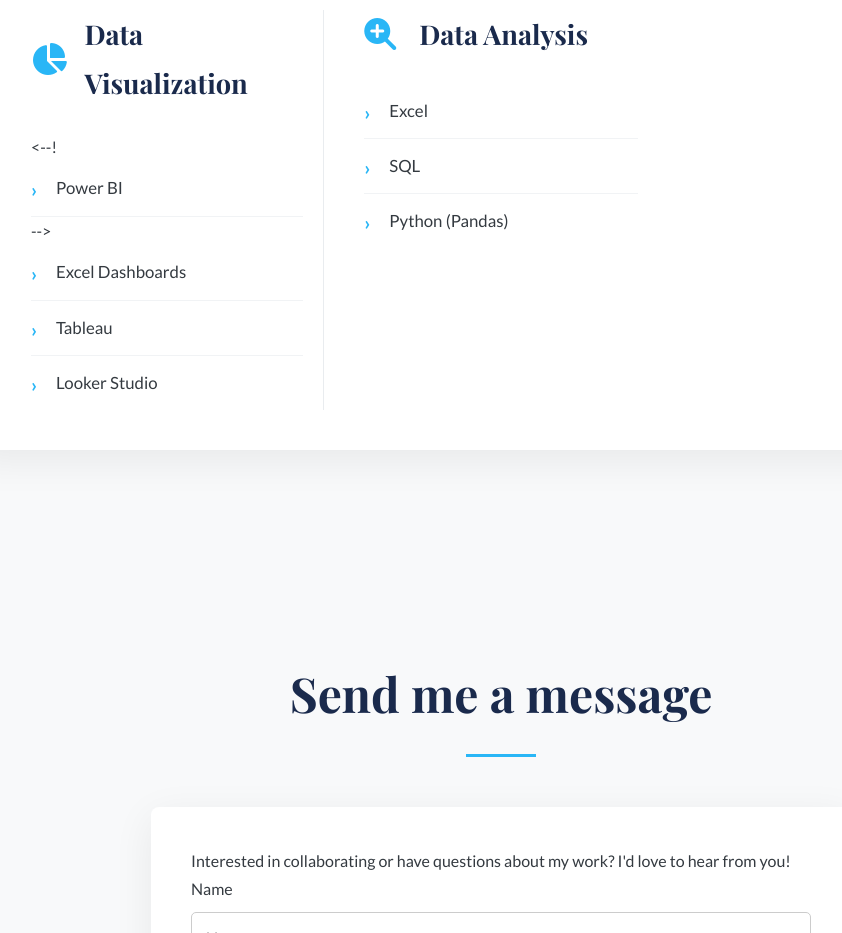
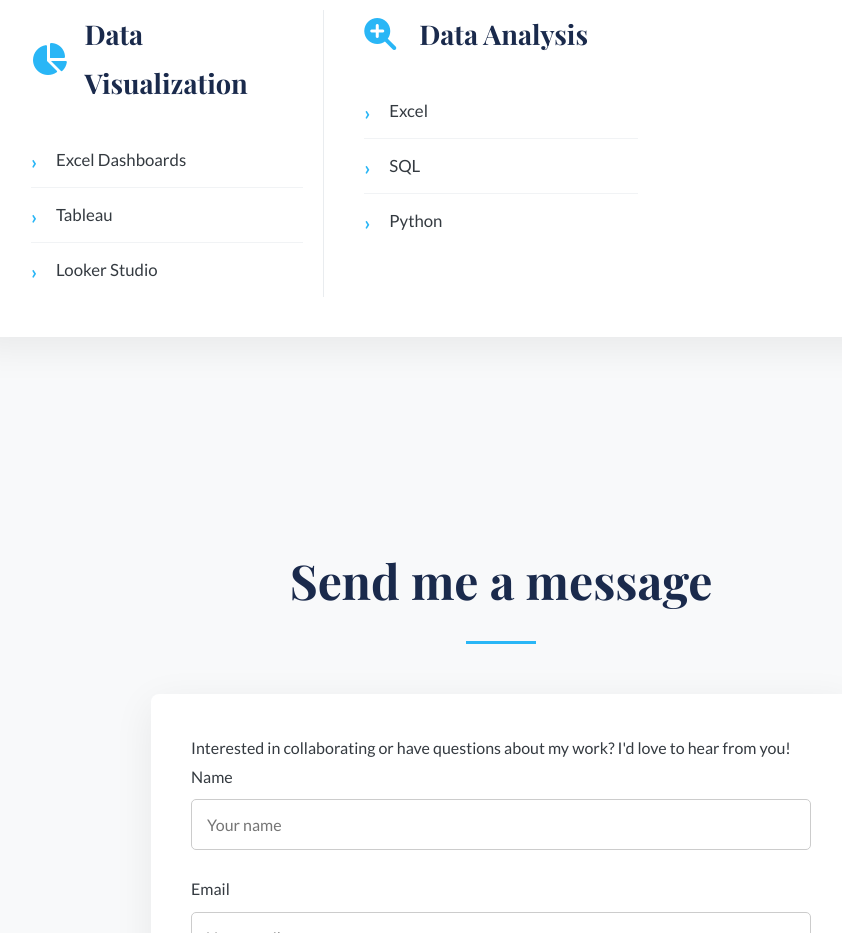
Before and after one commit to viviannabila/viviannabila.github.io, a plain HTML site: page index.html in a window 1280 px wide. Shown: the part 2480-3413 px from the top of the page, without its empty margins (139-981 px from the left). Drawn offline with nearby package versions, Linux system fonts and the light colour scheme.

Commit message:
Update index.html

```diff
--- a/index.html
+++ b/index.html
@@ -149,7 +149,7 @@
                     <h3>Data Visualization</h3>
                 </div>
                 <ul class="skill-list">
-                    <--!<li>Power BI</li>-->
+                    <!--<li>Power BI</li>-->
                     <li>Excel Dashboards</li>
                     <li>Tableau</li>
                     <li>Looker Studio</li>
@@ -166,7 +166,7 @@
                 <ul class="skill-list">
                     <li>Excel</li>
                     <li>SQL</li>
-                    <li>Python (Pandas)</li>
+                    <li>Python </li>
                     <!--<li>Google Sheets</li>-->
                 </ul>
             </div>
```
